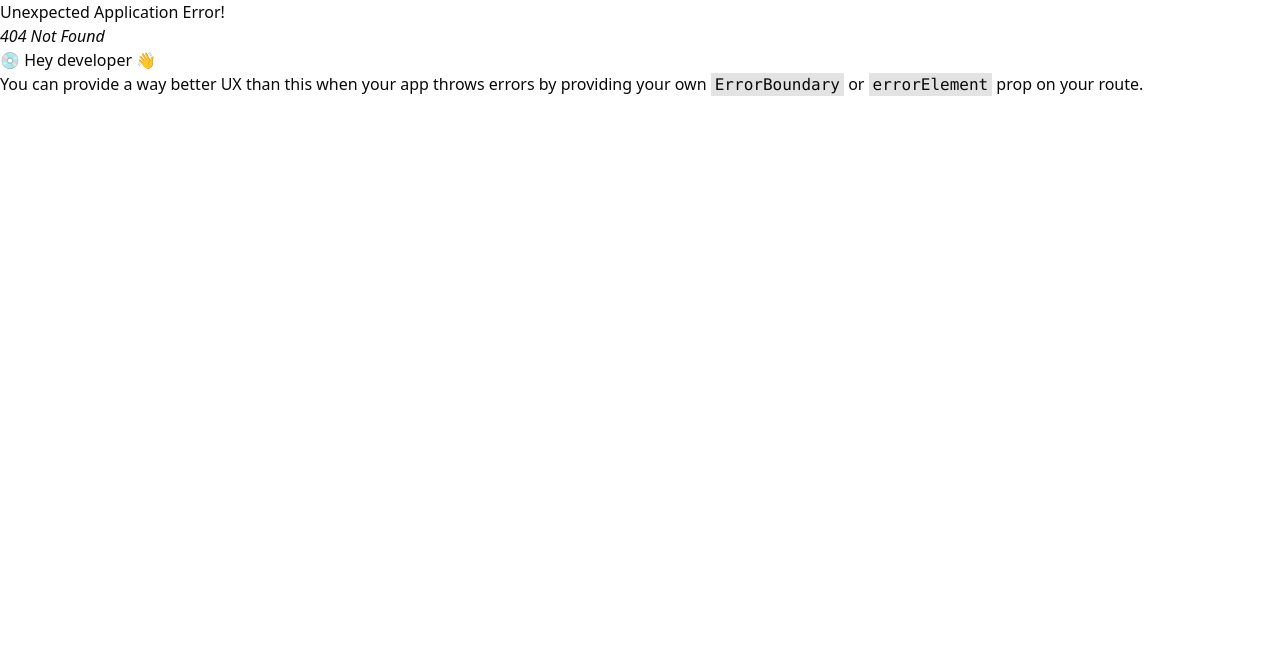
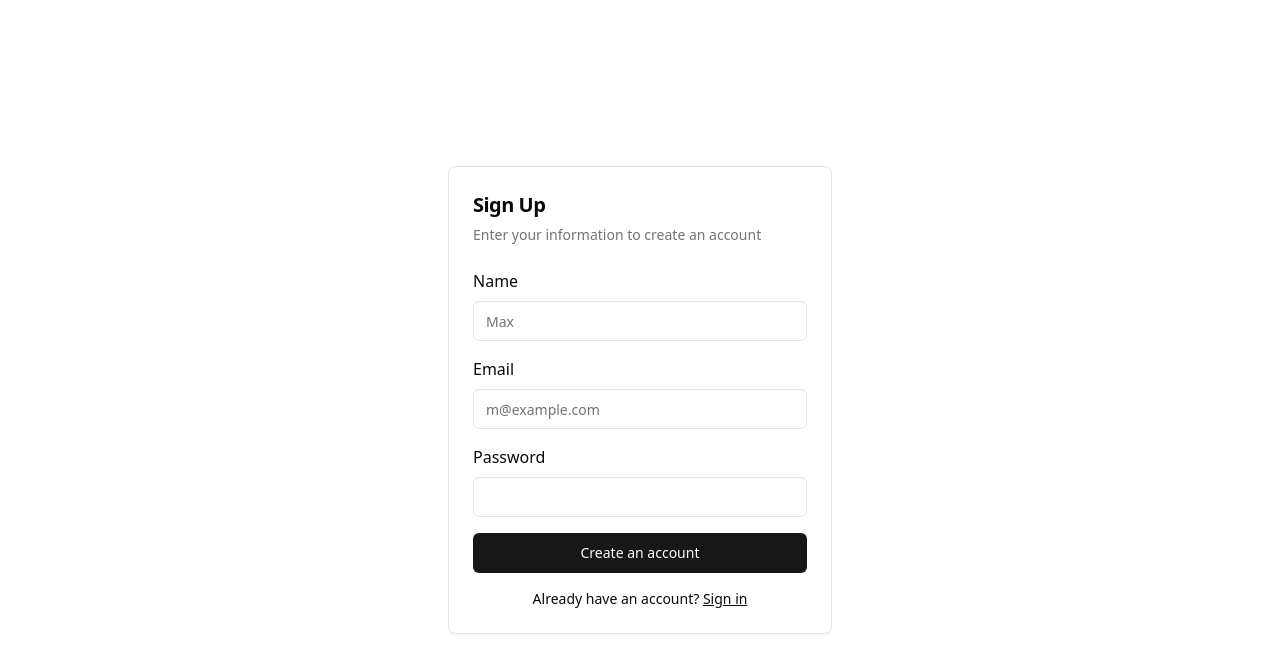
Before and after one commit to MerakiShubh/elib-react-frontend, a React (Vite) app: page /register in a window 1280 px wide. Before the commit this address had no page. Shown: the top 672 px of the page. Built offline with nearby package versions, Linux system fonts and the light colour scheme.

Commit message:
add register page

```diff
--- a/src/pages/Login.tsx
+++ b/src/pages/LoginPage.tsx
@@ -9,6 +9,7 @@
 import { Button } from "@/components/ui/button";
 import { Input } from "@/components/ui/input";
 import { Label } from "@/components/ui/label";
+import { Link } from "react-router-dom";
 
 const LoginPage = () => {
   return (
@@ -39,7 +40,15 @@
           </div>
         </CardContent>
         <CardFooter>
-          <Button className="w-full">Sign in</Button>
+          <div className="w-full">
+            <Button className="w-full">Sign in</Button>
+            <div className="mt-4 text-center text-sm">
+              Don't have an account?{" "}
+              <Link to={"/register"} className="underline">
+                Sign in
+              </Link>
+            </div>
+          </div>
         </CardFooter>
       </Card>
     </section>
--- /dev/null
+++ b/src/pages/RegisterPage.tsx
@@ -0,0 +1,58 @@
+import { Button } from "@/components/ui/button";
+import {
+  Card,
+  CardContent,
+  CardDescription,
+  CardHeader,
+  CardTitle,
+} from "@/components/ui/card";
+import { Input } from "@/components/ui/input";
+import { Label } from "@radix-ui/react-label";
+import { Link } from "react-router-dom";
+
+const RegisterPage = () => {
+  return (
+    <section className="flex justify-center items-center h-screen">
+      <Card className="w-full max-w-sm">
+        <CardHeader>
+          <CardTitle className="text-xl">Sign Up</CardTitle>
+          <CardDescription>
+            Enter your information to create an account
+          </CardDescription>
+        </CardHeader>
+        <CardContent>
+          <div className="grid gap-4">
+            <div className="grid gap-2">
+              <Label htmlFor="first-name">Name</Label>
+              <Input id="first-name" placeholder="Max" required />
+            </div>
+            <div className="grid gap-2">
+              <Label htmlFor="email">Email</Label>
+              <Input
+                id="email"
+                type="email"
+                placeholder="m@example.com"
+                required
+              />
+            </div>
+            <div className="grid gap-2">
+              <Label htmlFor="password">Password</Label>
+              <Input id="password" type="password" />
+            </div>
+            <Button type="submit" className="w-full">
+              Create an account
+            </Button>
+          </div>
+          <div className="mt-4 text-center text-sm">
+            Already have an account?{" "}
+            <Link to={"/login"} className="underline">
+              Sign in
+            </Link>
+          </div>
+        </CardContent>
+      </Card>
+    </section>
+  );
+};
+
+export default RegisterPage;
```
Also changed, not shown: src/router.tsx (+6 -1 lines).
